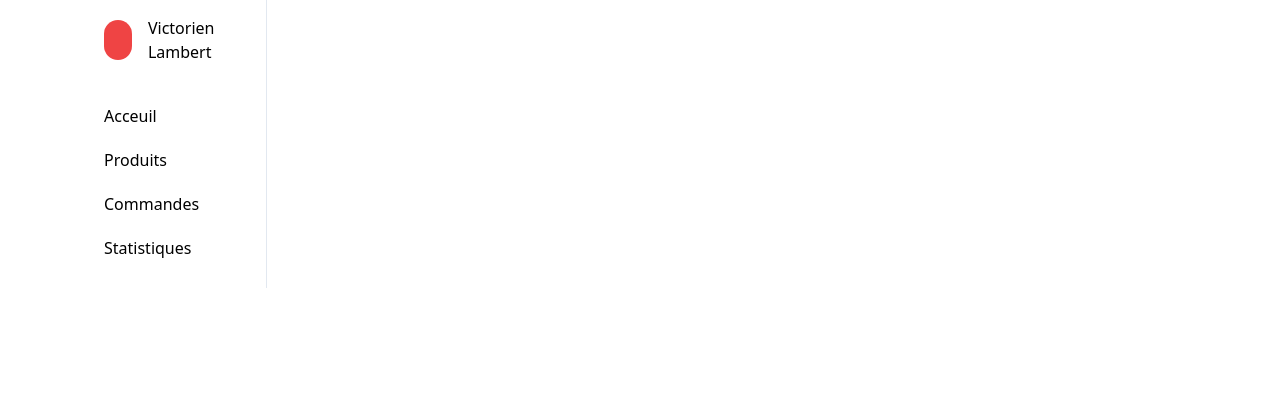
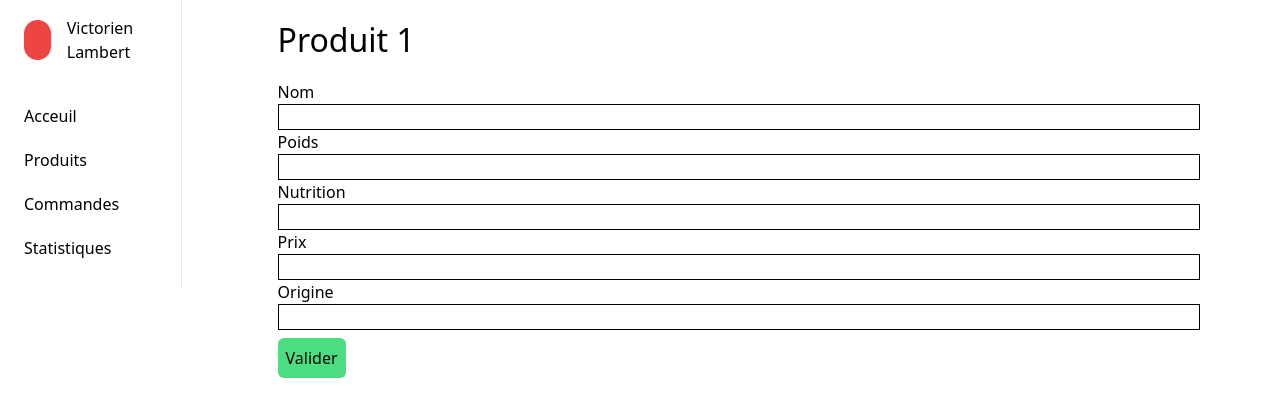
Before and after one commit to TechWorks-Labs/Ecofood, a React (Vite) app in the folder back-office/: page /product/1 in a window 1280 px wide. Shown: the top 416 px of the page. Built offline with nearby package versions, Linux system fonts and the light colour scheme.

Commit message:
page product from products list

```diff
--- a/back-office/src/components/ProductForm/ProductForm.jsx
+++ b/back-office/src/components/ProductForm/ProductForm.jsx
@@ -55,7 +55,6 @@ export default function ProductForm() {
 
   return (
     <div>
-      <h1>Ajouter un produit</h1>
       <form onSubmit={formik.handleSubmit} className="flex flex-col">
         { formik.errors.productName && formik.touched.productName ? <label className='text-red-600' htmlFor="productName">Nom requis</label> : <label htmlFor="productName">Nom</label> }
         <input
--- a/back-office/src/pages/App.jsx
+++ b/back-office/src/pages/App.jsx
@@ -2,14 +2,17 @@ import { useState } from 'react';
 import { Route, Routes } from "react-router";
 import VerticalNavBar from '../components/VerticalNavBar';
 import Products from './Products';
+import Product from './Product';
 import Home from './Home';
 
 function App() {
   return (
-    <div className="container flex">
+    <div className="flex">
       <VerticalNavBar />
       <Routes>
         <Route path="/" element={<Home />} />
+        <Route path="/product/:id" element={<Product />} />
+        <Route path="/product/new" element={<Product />} />
         <Route path="/products" element={<Products />} />
       </Routes>
     </div>
--- a/back-office/src/pages/Product.jsx
+++ b/back-office/src/pages/Product.jsx
@@ -1,10 +1,18 @@
 import React, { useState, useEffect } from 'react';
+import { useParams } from 'react-router-dom';
+import ProductForm from '../components/ProductForm/ProductForm';
 
 export default function Product() {
+  const { id } = useParams();
+
+  useEffect(() => {
+
+  }, []);
+
   return (
     <div className="container ml-4">
-        <h1>Produit</h1>
-
+        <h1 className="py-4">Produit { id }</h1>
+        <ProductForm />
     </div>
   )
 }
--- a/back-office/src/pages/Products.jsx
+++ b/back-office/src/pages/Products.jsx
@@ -1,30 +1,31 @@
 import React, { useState, useEffect } from 'react';
-import ProductForm from '../components/ProductForm/ProductForm';
+import { Link } from 'react-router-dom';
 
 const hostname = 'http://localhost:9000';
 // const hostname = 'https://ecofood.techworks.fr';
 
 export default function Products() {
   const [products, setProducts] = useState([]);
+  const [brands, setBrands] = useState([]);
 
   useEffect(() => {
     async function fetchProducts() {
       const response = await fetch(`${hostname}/product/fruit`);
-      const data = await response.json();
+      const productsData = await response.json();
       // console.log(data);
-      setProducts(data);
-    }
+      setProducts(productsData);
+    };
     fetchProducts();
   }, []);
 
   return (
     <div className="container ml-4">
-      <ProductForm />
       <h1 className="py-4">Produits</h1>
-
-      <div className="my-8">
-        <label htmlFor="limit">Limite</label>
-        <input type="text" defaultValue={5} className="w-5"/>
+      <div className="w-3/6 my-8 flex justify-between items-center">
+        <div>
+          <label htmlFor="limit">Limite</label>
+          <input type="text" defaultValue={5} className="w-5 ml-2"/>
+        </div>
         <select name="filter" id="filrer">
           <option value="">Filtrer</option>
           <option value="">Fruits</option>
@@ -33,6 +34,7 @@ export default function Products() {
           <option value="">Hors ligne</option>
         </select>
         <input type="text" placeholder="Rechercher" />
+        <a href="/product/new"><button className="m-2 p-2 rounded bg-green-400 hover:bg-green-500 ml-auto">+ Nouveau produit</button></a>
       </div>
 
       <table className="table-auto w-full">
@@ -49,17 +51,21 @@ export default function Products() {
         </thead>
         <tbody>
           {products.map((fruit) =>
-            <tr key={fruit.id} className="hover:bg-slate-100">
+            <tr key={fruit.id_product} className="hover:bg-slate-100">
               <td className="p-2">
                 <img src={`${hostname}${fruit.image}`} alt="" className="w-12" />
               </td>
+
               <td className="text-left">{fruit.id_product}</td>
               <td className="text-left">{fruit.name}</td>
               <td className="text-left">{fruit.type}</td>
               <td className="text-left">{fruit.origin}</td>
               <td className="text-left">{fruit.status == '0' ? 'Hors ligne' : 'En ligne'}</td>
+
               <td className="flex justify-center">
-                <button className="m-2 p-2 rounded bg-green-400 hover:bg-green-500">Modifier</button>
+                <Link to={`/product/${fruit.id_product}`}>
+                  <button className="m-2 p-2 rounded bg-green-400 hover:bg-green-500">Modifier</button>
+                </Link>
                 <button className="m-2 p-2 rounded bg-red-400 hover:bg-red-500">Supprimer</button>
               </td>
             </tr>
```
